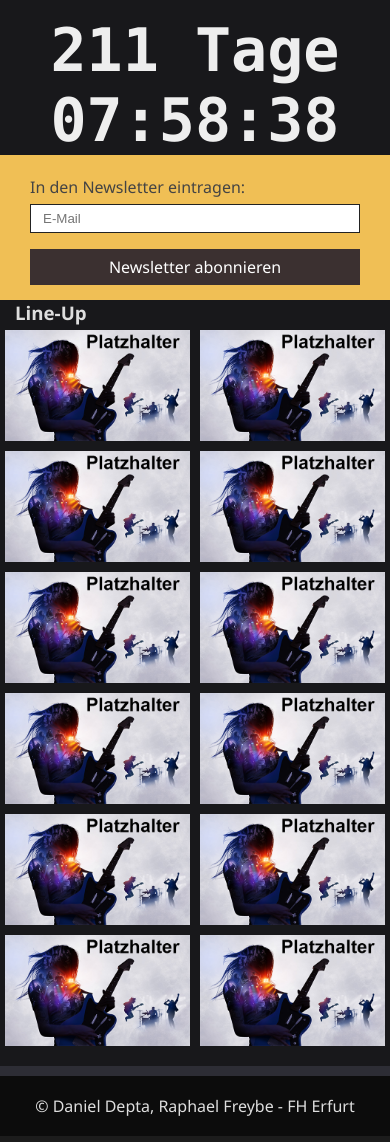
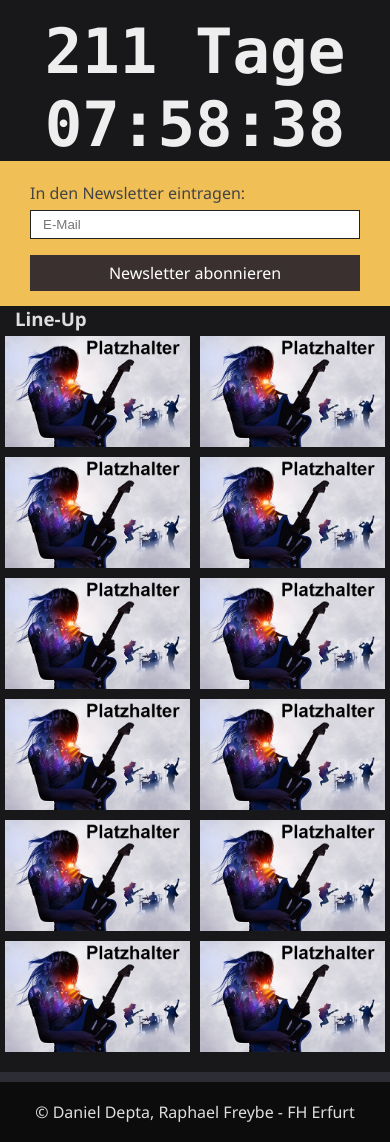
Before and after one commit to fh-erfurt/bord-festival-website, a PHP site: page / in a window 390 px wide. Shown: the part 200-1342 px from the top of the page. Run offline with PHP 8.4, Linux system fonts and the light colour scheme; some libraries are stand-ins or nearby versions.

Commit message:
responsive countdown fontsize

```diff
--- a/assets/css/layout.css
+++ b/assets/css/layout.css
@@ -79,10 +79,7 @@ main {
 	font-weight: 800;
 	color: #EEEEEE;
 }
-#countdown-days {
-	font-size: 100px;
-}
-#countdown-time {
+#countdown-days, #countdown-time {
 	font-size: 100px;
 }
 .newsletter-form {
@@ -108,13 +105,9 @@ main {
 	.newsletter-button {
 		margin-top: 1rem;
 	}
-	#countdown-days {
-		font-size: 60px;
+	#countdown-days, #countdown-time {
+		font-size: 16vw;
 	}
-	#countdown-time {
-		font-size: 60px;
-	}
-
 }
 .input-inline {
 	padding: 0.375rem 0.75rem;
```
